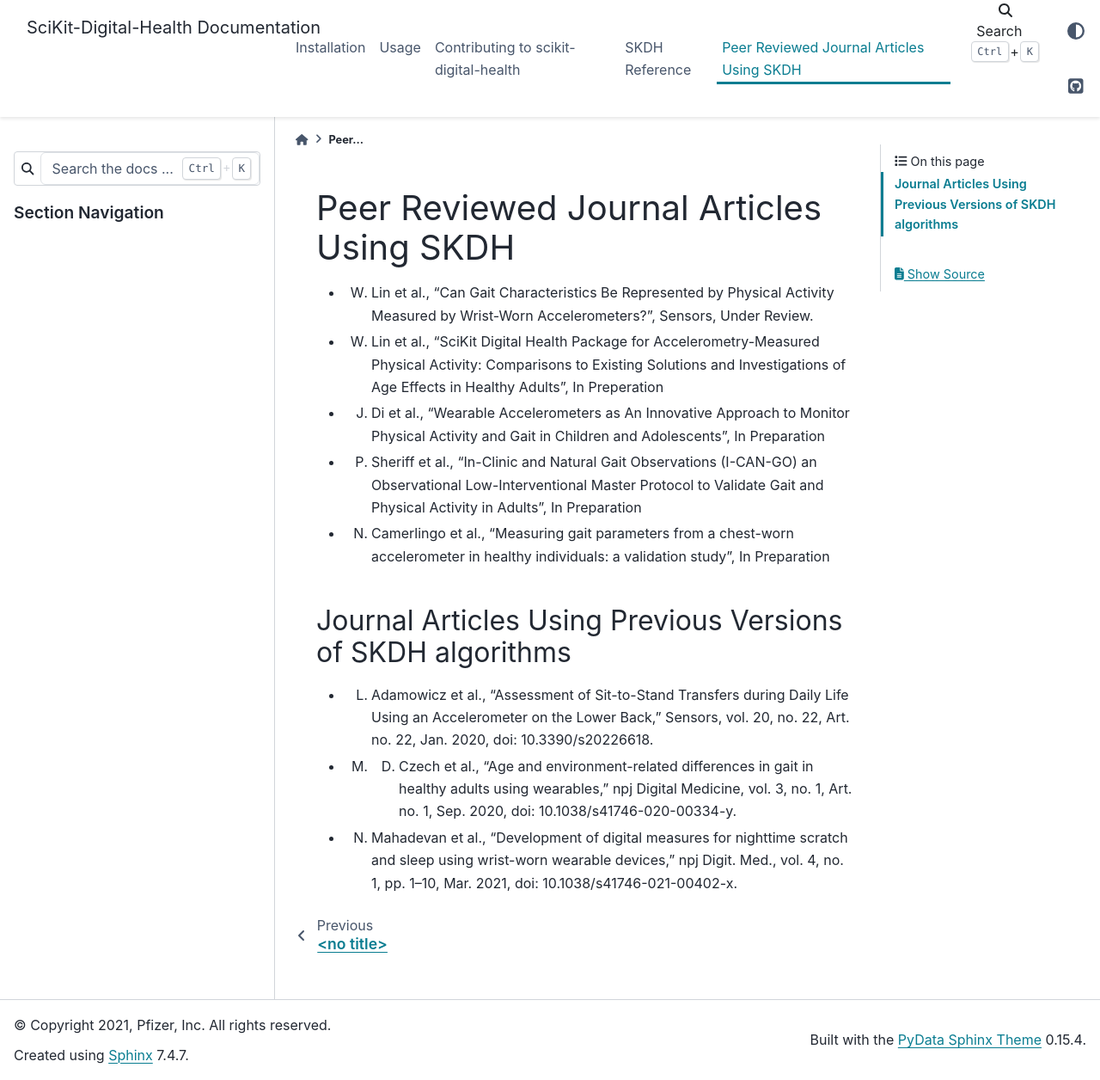
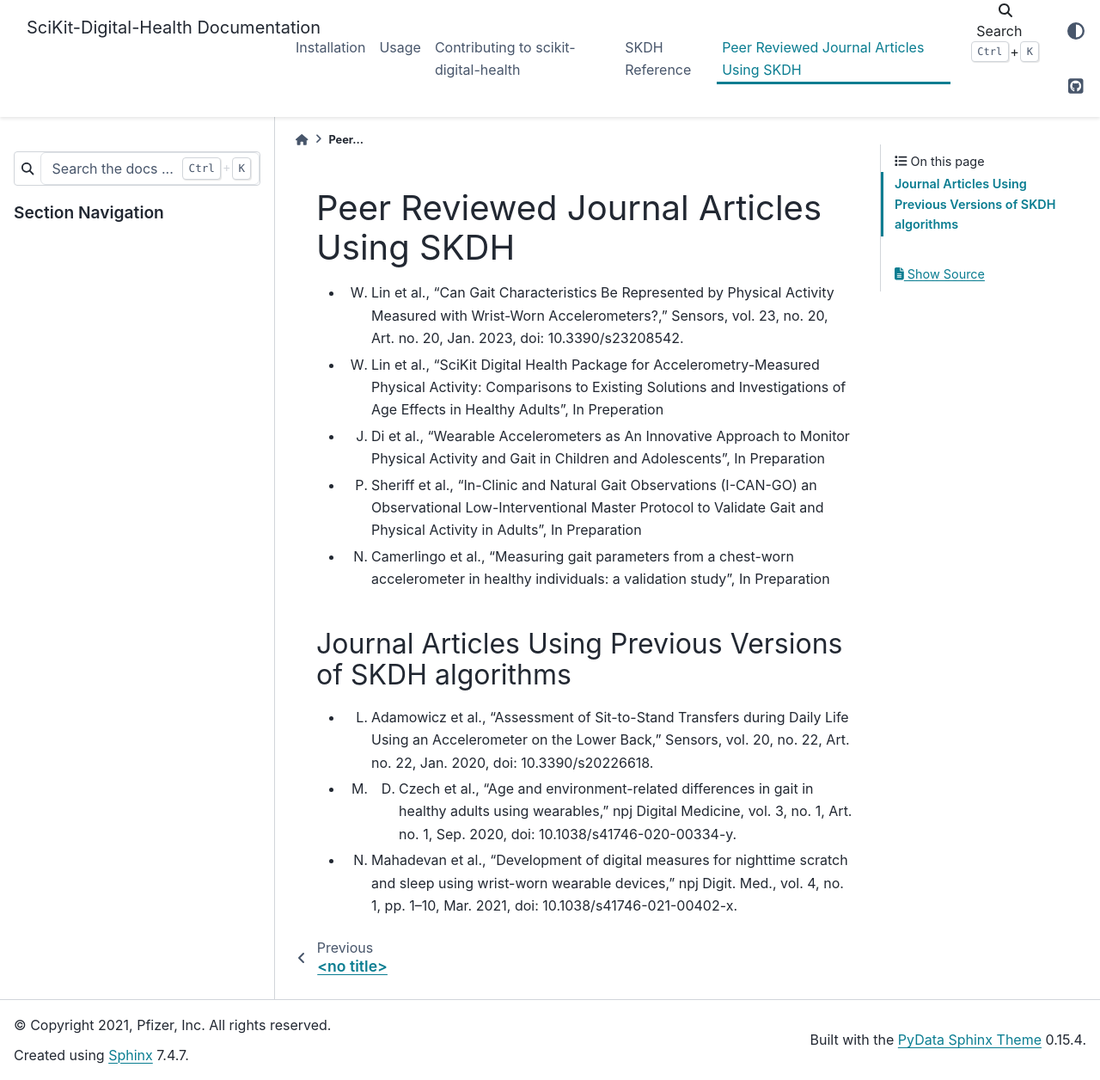
Before and after one commit to pfizer-opensource/scikit-digital-health, a Sphinx documentation site: the page built from docs/src/research.rst, in a window 1280 px wide and 1256 px high. Shown: the whole window at 86% size. Built offline with Sphinx 7.4.7 and the PyData theme 0.15.4, drawn with Linux system fonts in a browser that asks for light colours; the version number could not be read and is left out.

Commit message:
Add full/final citation for JIVE paper

```diff
--- a/docs/src/research.rst
+++ b/docs/src/research.rst
@@ -1,7 +1,7 @@
 Peer Reviewed Journal Articles Using SKDH
 =========================================
 
-- W. Lin et al., "Can Gait Characteristics Be Represented by Physical Activity Measured by Wrist-Worn Accelerometers?", Sensors, Under Review.
+- W. Lin et al., “Can Gait Characteristics Be Represented by Physical Activity Measured with Wrist-Worn Accelerometers?,” Sensors, vol. 23, no. 20, Art. no. 20, Jan. 2023, doi: 10.3390/s23208542.
 - W. Lin et al., "SciKit Digital Health Package for Accelerometry-Measured Physical Activity: Comparisons to Existing Solutions and Investigations of Age Effects in Healthy Adults", In Preperation
 - J. Di et al., "Wearable Accelerometers as An Innovative Approach to Monitor Physical Activity and Gait in Children and Adolescents", In Preparation
 - P. Sheriff et al., "In-Clinic and Natural Gait Observations (I-CAN-GO) an Observational Low-Interventional Master Protocol to Validate Gait and Physical Activity in Adults", In Preparation
```
